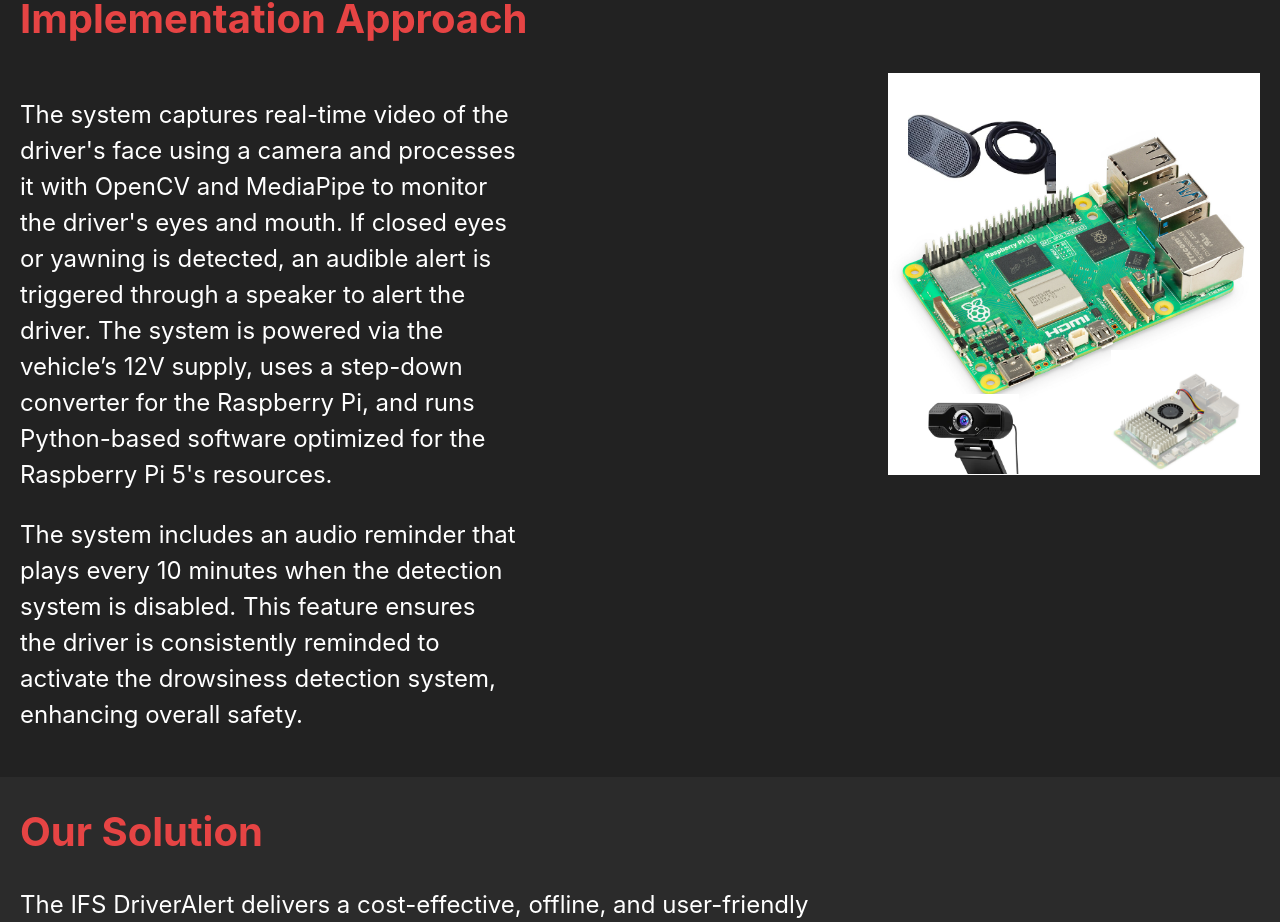
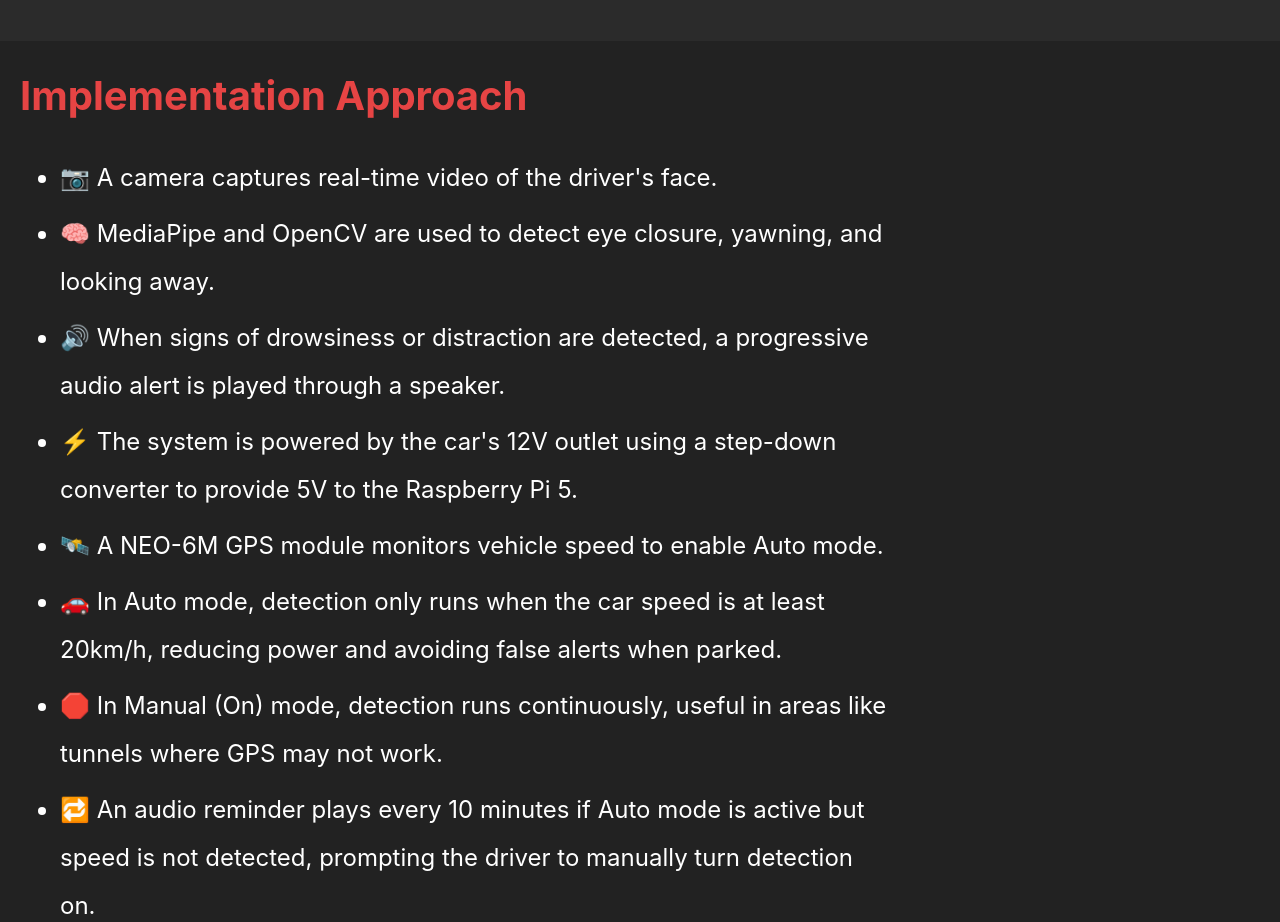
Before and after one commit to ferasaljoudi/Capstone, a React (Create React App) app in the folder system_website/: page / in a window 1280 px wide. Shown: the part 1860-2782 px from the top of the page. Built offline with nearby package versions, Linux system fonts and the light colour scheme.

Commit message:
Update SystemWebsite

```diff
--- a/system_website/src/Components/How.css
+++ b/system_website/src/Components/How.css
@@ -36,11 +36,10 @@
     transform: translateX(100%);
     transition: opacity 0.5s ease, transform 0.5s ease;
     display: flex;
-    flex-direction: row;
-    align-items: flex-start;
-    gap: 30%;
-    margin-top: 20px;
-    width: 100%;
+    flex-direction: column;
+    gap: 10px;
+    text-align: left;
+    width: 70%;
     font-size: 24px;
 }
 
@@ -49,51 +48,10 @@
     transform: translateX(0);
 }
 
-.how_content_text {
-    flex: 0 0 40%;
-    text-align: left;
-    line-height: 1.5;
+ul {
+    line-height: 2;
 }
 
-.how_content_box {
-    flex: 1;
-    position: relative;
-    background-image: url('../Assets/PI_5.jpg');
-    background-size: cover;
-    background-position: center;
-    height: 400px;
-    max-width: 400px;
-    border: 1px solid #ffffff;
-    overflow: hidden;
+li {
+    margin-bottom: 8px;
 }
-
-.how_content_box .overlay {
-    position: absolute;
-    background-size: cover;
-    background-position: center;
-}
-
-.camera-overlay {
-    background-image: url('../Assets/Camera.jpg');
-    width: 25%;
-    height: 25%;
-    top: 80%;
-    left: 10%;
-}
-
-.cooler-overlay {
-    background-image: url('../Assets/Active_Cooler.jpg');
-    width: 35%;
-    height: 35%;
-    top: 69%;
-    left: 60%;
-}
-
-.speaker-overlay {
-    background-image: url('../Assets/Speaker.jpg');
-    width: 40%;
-    height: 20%;
-    top: 10%;
-    left: 5%;
-    position: absolute;
-}
--- a/system_website/src/Components/How.js
+++ b/system_website/src/Components/How.js
@@ -30,9 +30,9 @@
 
             // Show paragraph when font size hits 40
             if (newFontSize <= 40) {
-            setShowParagraph(true);
+                setShowParagraph(true);
             } else {
-            setShowParagraph(false);
+                setShowParagraph(false);
             }
         }
     }, [startDecreasing]);
@@ -69,19 +69,17 @@
                 Implementation Approach
             </h1>
             <div className={`how_content ${showParagraph ? "visible" : ""}`}>
-                <div className="how_content_text">
-                    <p>
-                    The system captures real-time video of the driver's face using a camera and processes it with OpenCV and MediaPipe to monitor the driver's eyes and mouth. If closed eyes or yawning is detected, an audible alert is triggered through a speaker to alert the driver. The system is powered via the vehicle’s 12V supply, uses a step-down converter for the Raspberry Pi, and runs Python-based software optimized for the Raspberry Pi 5's resources.
-                    </p>
-                    <p>
-                    The system includes an audio reminder that plays every 10 minutes when the detection system is disabled. This feature ensures the driver is consistently reminded to activate the drowsiness detection system, enhancing overall safety.
-                    </p>
-                </div>
-                <div className="how_content_box">
-                    <div className="overlay camera-overlay"></div>
-                    <div className="overlay cooler-overlay"></div>
-                    <div className="overlay speaker-overlay"></div>
-                </div>
+            <ul>
+                <li>📷 A camera captures real-time video of the driver's face.</li>
+                <li>🧠 MediaPipe and OpenCV are used to detect eye closure, yawning, and looking away.</li>
+                <li>🔊 When signs of drowsiness or distraction are detected, a progressive audio alert is played through a speaker.</li>
+                <li>⚡ The system is powered by the car's 12V outlet using a step-down converter to provide 5V to the Raspberry Pi 5.</li>
+                <li>🛰️ A NEO-6M GPS module monitors vehicle speed to enable Auto mode.</li>
+                <li>🚗 In Auto mode, detection only runs when the car speed is at least 20km/h, reducing power and avoiding false alerts when parked.</li>
+                <li>🛑 In Manual (On) mode, detection runs continuously, useful in areas like tunnels where GPS may not work.</li>
+                <li>🔁 An audio reminder plays every 10 minutes if Auto mode is active but speed is not detected, prompting the driver to manually turn detection on.</li>
+                <li>🔐 The system operates entirely offline, with no data storage or transmission, ensuring privacy and low power usage.</li>
+            </ul>
             </div>
         </section>
     );
--- a/system_website/src/Components/What.css
+++ b/system_website/src/Components/What.css
@@ -35,3 +35,14 @@
     opacity: 1;
     transform: translateX(0);
 }
+
+.download-btn {
+    background-color: #e74c3c;
+    font-size: 23px;
+    color: #fff;
+    border: none;
+    padding: 15px 20px;
+    cursor: pointer;
+    margin-top: 20px;
+    max-width: 300px;
+}
--- a/system_website/src/Components/What.js
+++ b/system_website/src/Components/What.js
@@ -2,6 +2,16 @@
 import "./What.css";
 
 function What() {
+    // Download handler to download the manual PDF
+    const handleDownload = () => {
+        const link = document.createElement('a');
+        link.href = '/IFS_UserManual.pdf';
+        link.download = 'IFS_UserManual.pdf';
+        document.body.appendChild(link);
+        link.click();
+        document.body.removeChild(link);
+    };
+
     // Initial font size
     const [fontSize, setFontSize] = useState(80);
     // Control paragraph visibility
@@ -66,6 +76,7 @@
 
     return (
         <section className="what" ref={whatRef}>
+            <button className="download-btn" onClick={handleDownload}> ⤓ Download User Manual</button>
             <h1 className="what_header" style={{ fontSize: `${fontSize}px` }}>What is IFS-DriverAlert</h1>
             <div className={`what_content ${showParagraph ? "visible" : ""}`}>
                 <p>
```
Also changed, not shown: 1 other file (tests, documents, lock files or other folders).
